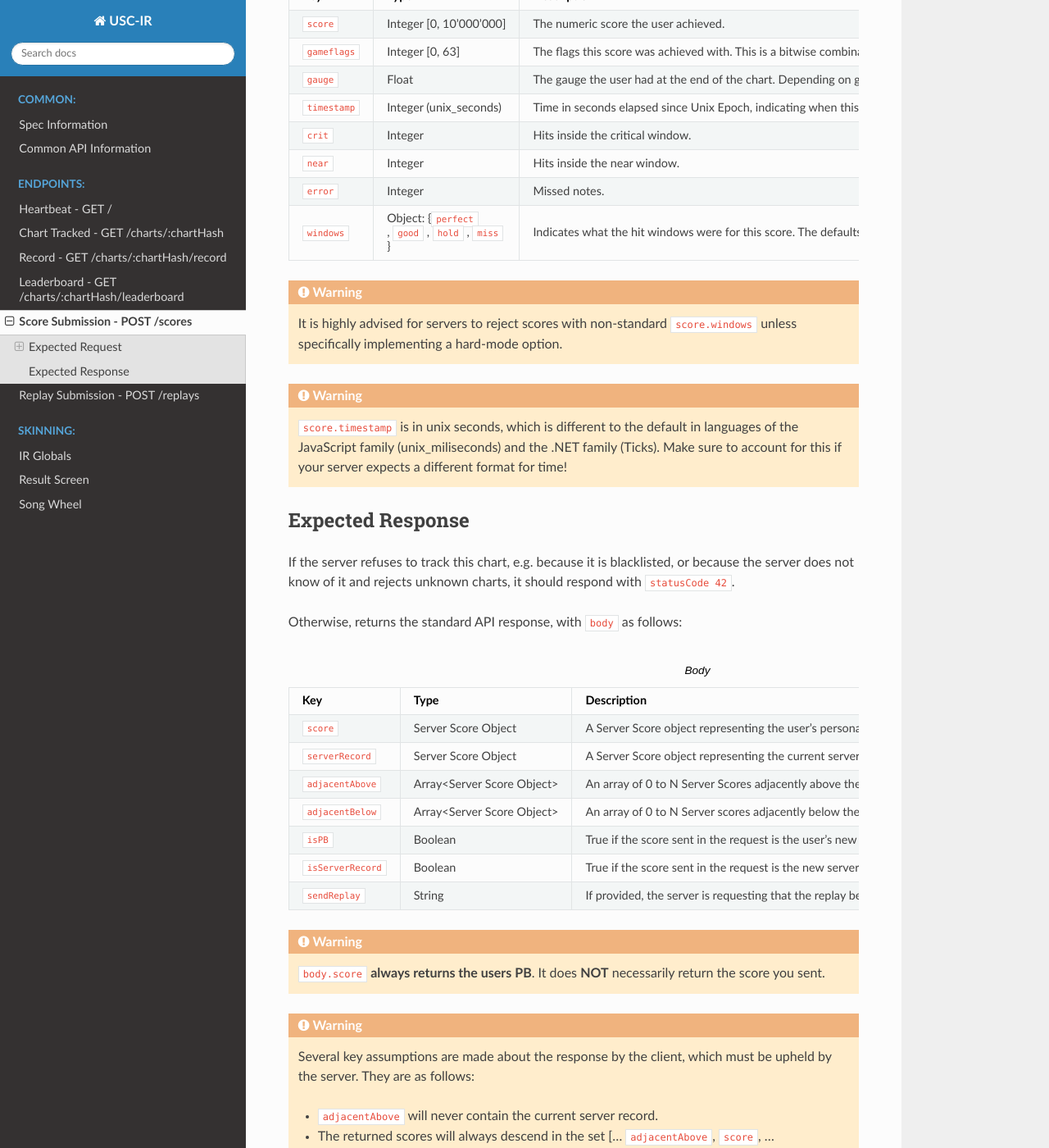
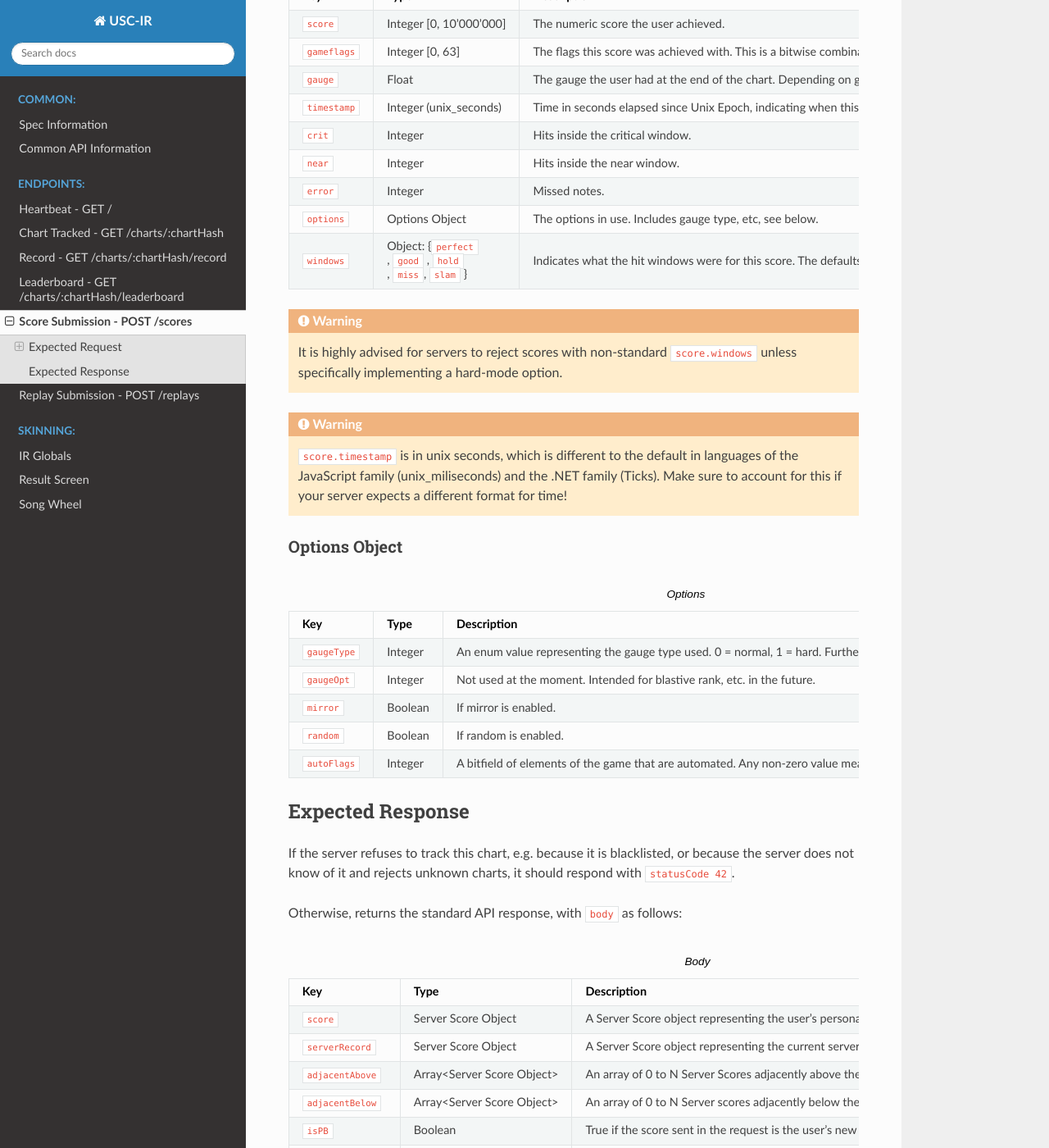
Before and after one commit to zkldi/uscir-spec, a Sphinx documentation site: the page built from source/endpoints/score-submit.rst, in a window 1280 px wide and 1400 px high, scrolled down 966 px. Shown: the whole window at 82% size. Built offline with Sphinx 7.4.7 and the Read the Docs theme 2.0.0, drawn with Linux system fonts in a browser that asks for light colours.

Commit message:
Update docs for score submission to new gauge system

```diff
--- a/source/endpoints/score-submit.rst
+++ b/source/endpoints/score-submit.rst
@@ -91,9 +91,12 @@ Score Object
     *   - ``error``
         - Integer
         - Missed notes.
+    *   - ``options``
+        - Options Object
+        - The options in use. Includes gauge type, etc, see below.
     *   - ``windows``
-        - Object: {``perfect`` , ``good`` , ``hold`` , ``miss`` }
-        - Indicates what the hit windows were for this score. The defaults are; 46, 92, 138 and 250, respectively.
+        - Object: {``perfect`` , ``good`` , ``hold`` , ``miss``, ``slam`` }
+        - Indicates what the hit windows were for this score. The defaults are; 46, 150, 150, 300, and 84 respectively.
 
 .. warning::
     It is highly advised for servers to reject scores with non-standard ``score.windows`` unless specifically implementing a hard-mode option.
@@ -101,6 +104,33 @@ Score Object
 .. warning::
     ``score.timestamp`` is in unix seconds, which is different to the default in languages of the JavaScript family (unix_miliseconds) and the .NET family (Ticks).
     Make sure to account for this if your server expects a different format for time!
+
+**************
+Options Object
+**************
+
+.. list-table:: Options
+    :widths: 25 25 50
+    :header-rows: 1
+
+    *   - Key
+        - Type
+        - Description
+    *   - ``gaugeType``
+        - Integer
+        - An enum value representing the gauge type used. 0 = normal, 1 = hard. Further values are not currently specified.
+    *   - ``gaugeOpt``
+        - Integer
+        - Not used at the moment. Intended for blastive rank, etc. in the future.
+    *   - ``mirror``
+        - Boolean
+        - If mirror is enabled.
+    *   - ``random``
+        - Boolean
+        - If random is enabled.
+    *   - ``autoFlags``
+        - Integer
+        - A bitfield of elements of the game that are automated. Any non-zero value means that the score was at least partially auto.
 
 ################
 Expected Response
```
